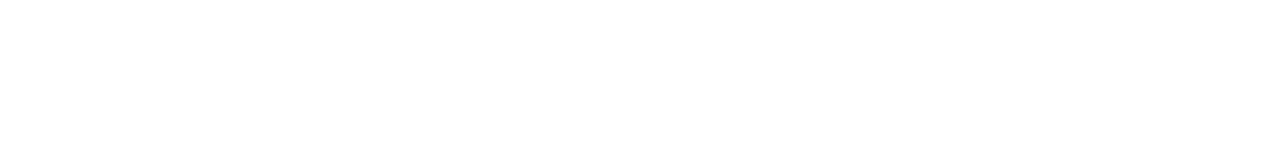
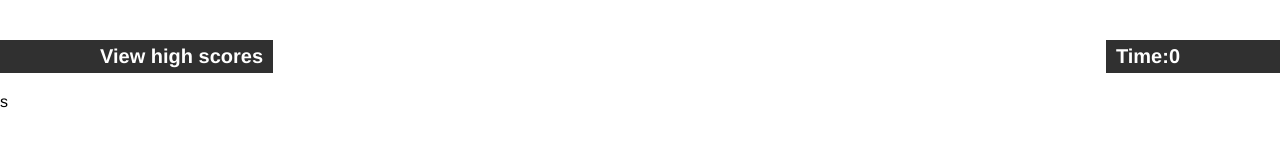
Before and after one commit to blazelim/code-quiz-wk4, a plain HTML site: page index.html in a window 1280 px wide. Drawn offline with Linux system fonts and the light colour scheme.

Commit message:
added header, header styles and question array

```diff
--- a/assets/css/style.css
+++ b/assets/css/style.css
@@ -1,4 +1,57 @@
 /* TODO Style header, add margins, align left and right, use flex spacebetween */
+* {
+    margin: 0;
+    padding: 0;
+    box-sizing: border-box;
+}
+
+body{
+    /* more on this crazy alphanumerical value in a minute! Was I supposed to copy this too? */
+   font-family: Helvetica, Arial, sans-serif;
+}
+
+/*header styling start */
+header {
+    padding: 40px 0px 20px 0px;
+    display: flex;
+    justify-content: space-between;
+    flex-wrap: wrap;
+    top: 0;
+    background-size: cover;
+    background-position: center;
+    background-attachment: fixed;
+    background-position: 80%;
+    z-index: 9999;
+}
+
+header h1 {
+    display: flex;
+    padding: 5px 10px 5px 100px;
+    color:#ffffff;
+    background-color: rgb(48, 48, 48);
+    text-align: right;
+    margin-left: 0;
+    text-decoration: none;
+    font-weight: bold;
+    font-size: 20px;
+}
+
+header h1:hover {
+    background-color: #8a8a8a;
+    color: rgb(48, 48, 48);;
+}
+
+header div {
+    display: flex;
+    padding: 5px 100px 5px 10px;
+    color:#ffffff;
+    background-color: rgb(48, 48, 48);
+    text-align: left;
+    margin-right: 0;
+    text-decoration: none;
+    font-weight: bold;
+    font-size: 20px;
+}
 
 /* TODO Main Section, set %margins on left and right*/
 
--- a/assets/js/script.js
+++ b/assets/js/script.js
@@ -1,11 +1,41 @@
 // TODO add timer variable
-
-// TODO add question array
-
+var timer = 0;
+//question array
+var questionArr = [
+    {
+        question:"Commonly used data types DO NOT include:",
+        answerChoices:["1. strings", "2. booleans", "3. alerts", "4. numbers"],
+        correctAnswer:"3. alerts"
+    },
+    {
+        question:"The condition in an if/else statement enclosed with",
+        answerChoices:["1. quotes", "2. curly brackets", "3. parentheses", "4. square brackets"],
+        correctAnswer:"3. parentheses"
+    },
+    {
+        question:"Arrays in Javascript can be used to store:",
+        answerChoices:["1. numbers and strings", "2. other arrays", "3. booleans", "4. all of the above"],
+        correctAnswer:"4. all of the above"
+    },
+    {
+        question:"String values must be enclosed within _____ when being assigned to variables",
+        answerChoices:["1. comma", "2. curly brackets", "3. quotes", "4. parentheses"],
+        correctAnswer:"4. parentheses"
+    },
+    {
+        question:"A very useful tool used during development and debugging for printing content to the debugger is:",
+        answerChoices:["1. Javascript", "2. terminal/bash", "3. for loops", "4. console.log"],
+        correctAnswer:"4. console.log"
+    }
+]
 // TODO add timer function
 
 // TODO add display highscores function
+var highscoreLink = document.querySelector("#highscore-link");
 
+var displayHighScore = function() {
+    console.log(questionArr[4].answerChoices[2]);
+};
 // TODO add display questions functions
 
 // TODO add endgame function
@@ -15,3 +45,5 @@
 // TODO add right wrong display 1 second, with "Question #"
 
 // TODO add localStorage functions and loading
+
+highscoreLink.addEventListener("click", displayHighScore)
--- a/index.html
+++ b/index.html
@@ -10,16 +10,16 @@
     <body>
         <header>
             <!--TODO link to high scores -->
-            <div class="highscore-link"></div>
+            <h1 class="highscore-link" id="highscore-link">View high scores</h1>
 
             <!-- TODO Timer in top right, use span for number?-->
-            <div class="timer"></div>
+            <div class="timer">Time:<span id="time-left">0</span> </div>
         </header>
 
         <!--TODO  style main section, add margins on the side-->
         <main>
             <div class="questions" id="questions"></div>
-            <div class="answer-boxes" id="answer-boxes"></div>
+            <div class="answer-boxes" id="answer-boxes"></div>s
             <div class="correct-wrong" id="correct-wrong"></div>
         </main>
 
```
